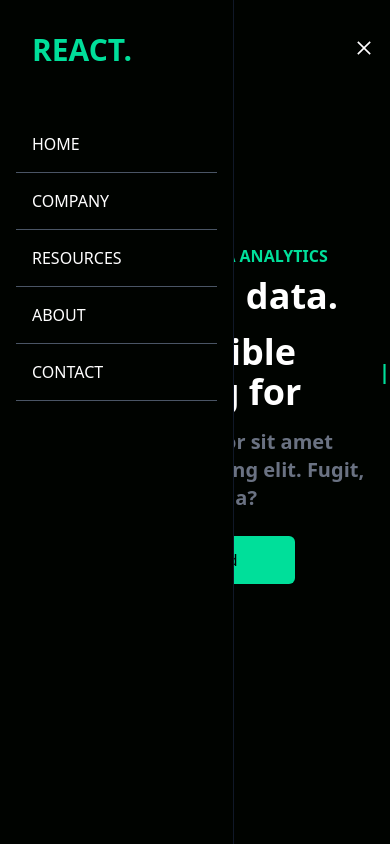
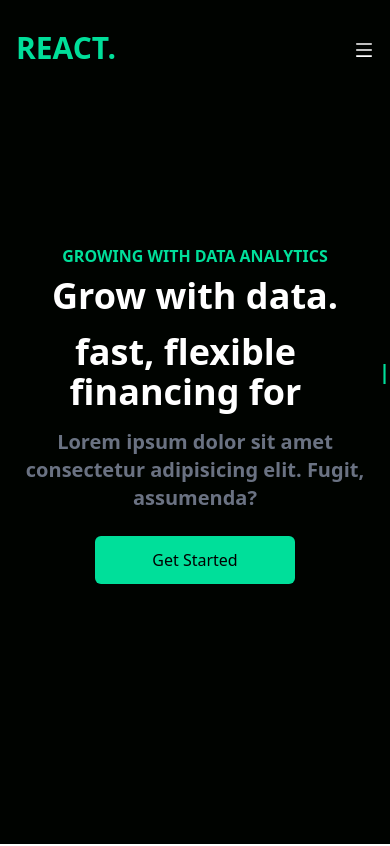
Before and after one commit to Renov30/web-data-analytics, a React (Vite) app: page / in a window 390 px wide. Shown: the top 846 px of the page. Built offline with nearby package versions, Linux system fonts and the light colour scheme.

Commit message:
fix(navbar): fix navbar shows after each refresh, fix menu button not in fixed position

```diff
--- a/src/components/Navbar.jsx
+++ b/src/components/Navbar.jsx
@@ -18,18 +18,17 @@
         <li className="p-4">About</li>
         <li className="p-4">Contact</li>
       </ul>
-      <div onClick={handleNav} className="block md:hidden">
-        {!nav ? <AiOutlineClose size={20} /> : <AiOutlineMenu size={20} />}
+      <div onClick={handleNav} className="block fixed right-4 top-10 md:hidden">
+        {nav ? <AiOutlineClose size={20} /> : <AiOutlineMenu size={20} />}
       </div>
-      <div
+      <ul
         className={
-          !nav
+          nav
             ? "fixed left-0 top-0 w-[60%] h-full border-r border-r-gray-900 bg-[#000300] ease-in-out duration-500"
-            : "fixed left-[-100%]"
+            : "fixed left-[-100%] top-0 w-[60%] h-full border-r border-r-gray-900 bg-[#000300] ease-in-out duration-500"
         }
       >
         <h1 className="w-full text-3xl font-bold text-[#00df9a] m-8">REACT.</h1>
-        <ul className="p-4 uppercase">
         <li className="p-4 border-b border-gray-600">Home</li>
         <li className="p-4 border-b border-gray-600">Company</li>
         <li className="p-4 border-b border-gray-600">Resources</li>
@@ -37,7 +36,6 @@
         <li className="p-4 border-b border-gray-600">Contact</li>
       </ul>
     </div>
-    </div>
   );
 };
 
```
Lines whose indentation alone changed are shown as unchanged.
